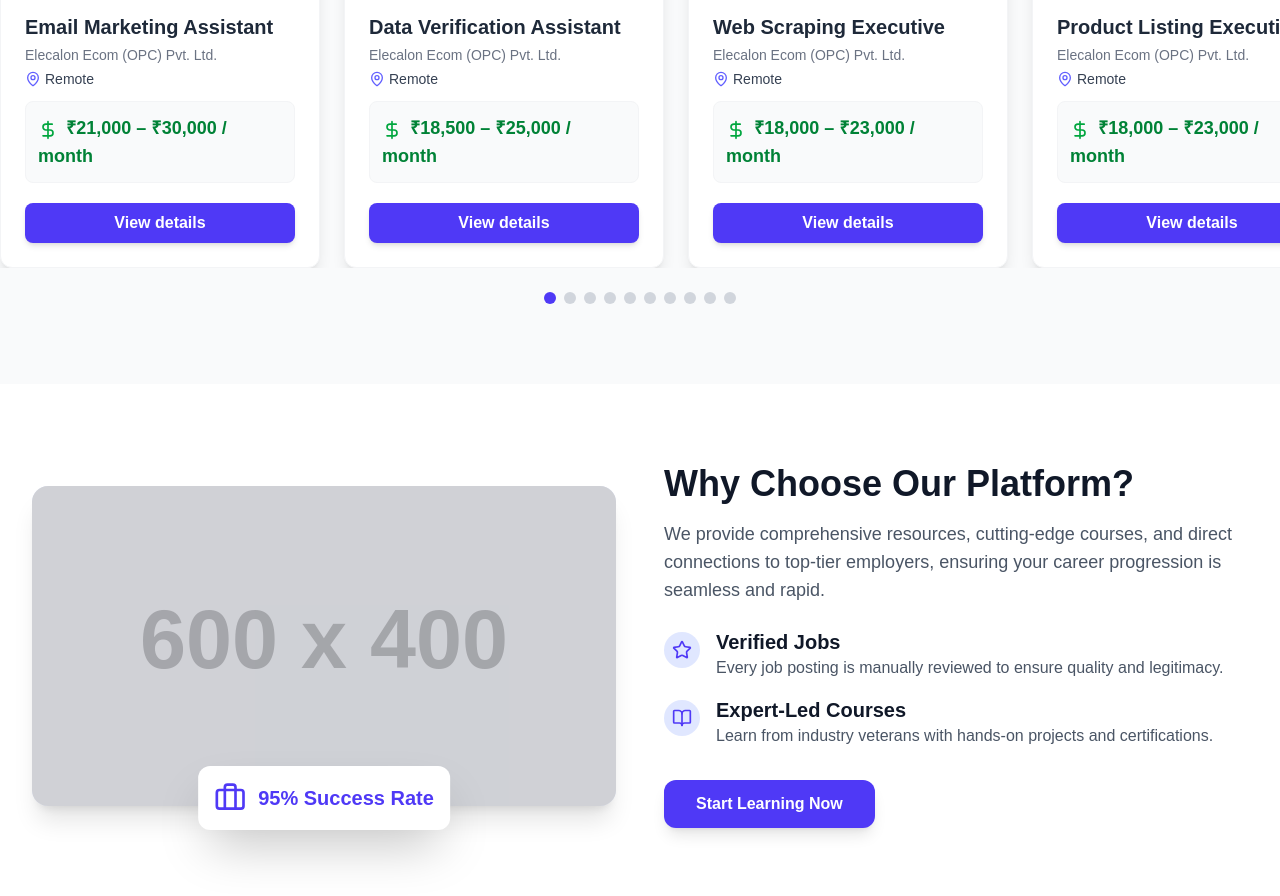
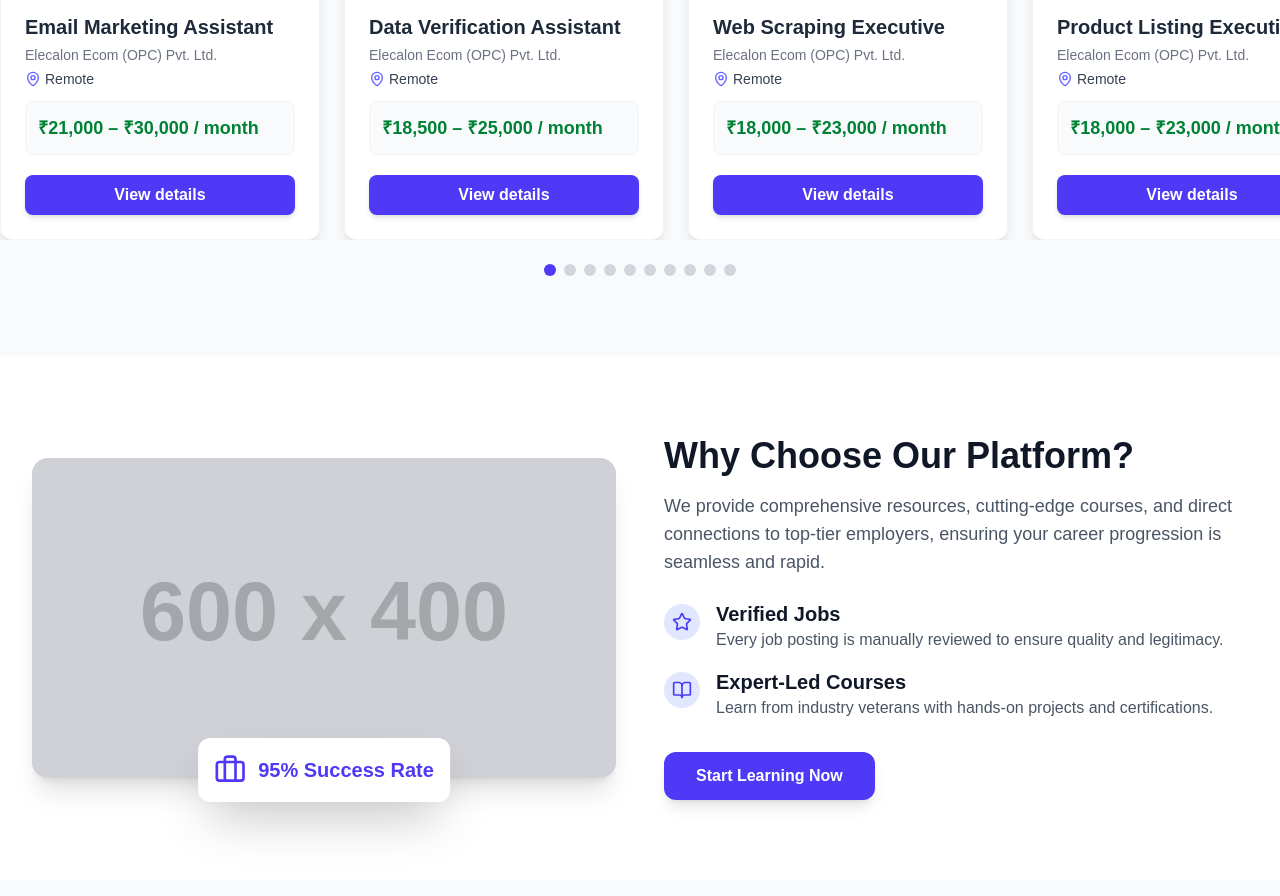
Before and after one commit to Shivm17/Elecalon_Ecom, a Next.js app: page / in a window 1280 px wide. Shown: the part 920-1816 px from the top of the page. Built offline with nearby package versions, Linux system fonts and the light colour scheme.

Commit message:
Remove dollar sign

```diff
--- a/src/app/page.jsx
+++ b/src/app/page.jsx
@@ -644,7 +644,7 @@ const JobBox = ({ job }) => (
 
       {/* Salary - Styled similarly to the original HTML snippet */}
       <div className="bg-gray-50 p-3 rounded-lg border border-gray-100 mb-5">
-        <DollarSign className="w-5 h-5 text-green-600 inline mr-2" />
+        {/* <DollarSign className="w-5 h-5 text-green-600 inline mr-2" /> */}
         <span className="font-bold text-lg text-green-700">{job.salary}</span>
       </div>
     </div>
```
